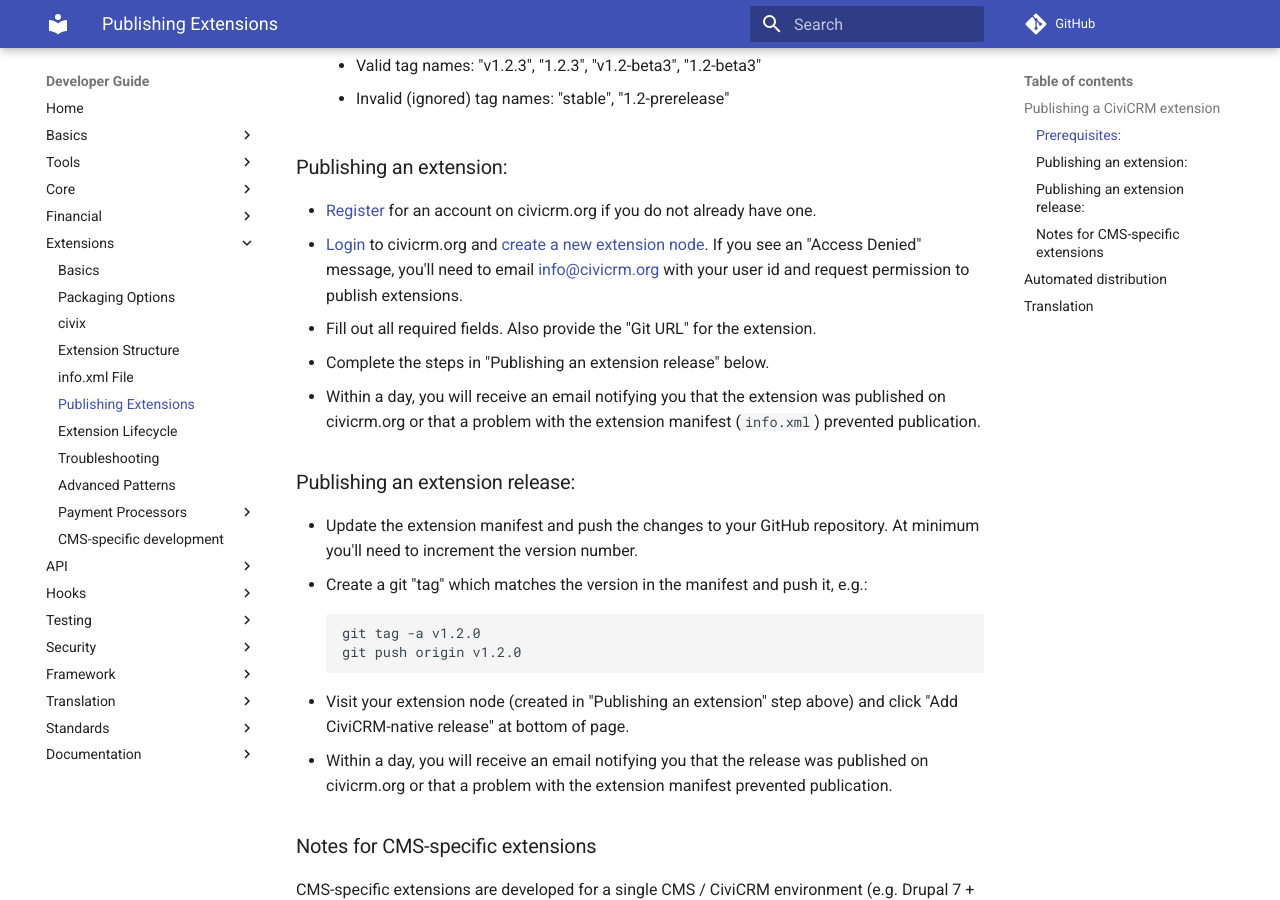
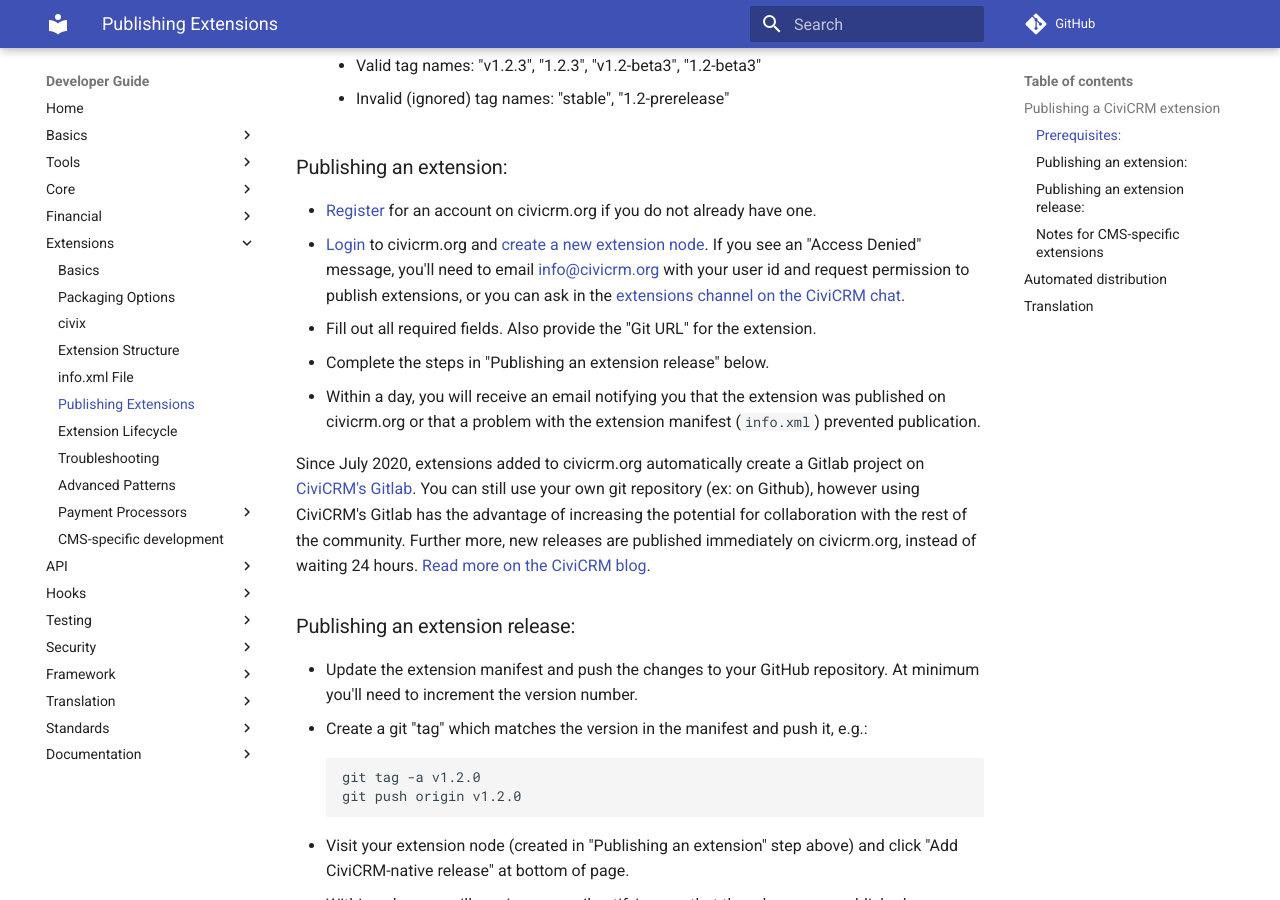
Before and after one commit to civicrm/civicrm-dev-docs, an MkDocs documentation site: the page built from docs/extensions/publish.md, in a window 1280 px wide and 900 px high, scrolled down 1174 px. Built offline with MkDocs 1.6.1 and Material for MkDocs 9.7.7, drawn with Linux system fonts in a browser that asks for light colours; comment, search, counter and statistics services are not loaded; some of the changed text lies outside the part shown.

Commit message:
publish.md: add bits about the new auto-release feature (#828)

```diff
--- a/docs/extensions/publish.md
+++ b/docs/extensions/publish.md
@@ -32,10 +32,12 @@
 ### Publishing an extension:
 
 -   [Register](https://civicrm.org/user/register) for an account on civicrm.org if you do not already have one.
--   [Login](https://civicrm.org/user) to civicrm.org and [create a new extension node](http://civicrm.org/node/add/extension). If you see an "Access Denied" message, you'll need to email [info@civicrm.org](mailto:info@civicrm.org) with your user id and request permission to publish extensions.
+-   [Login](https://civicrm.org/user) to civicrm.org and [create a new extension node](http://civicrm.org/node/add/extension). If you see an "Access Denied" message, you'll need to email [info@civicrm.org](mailto:info@civicrm.org) with your user id and request permission to publish extensions, or you can ask in the [extensions channel on the CiviCRM chat](https://chat.civicrm.org/civicrm/channels/extensions).
 -   Fill out all required fields. Also provide the "Git URL" for the extension.
 -   Complete the steps in "Publishing an extension release" below.
 -   Within a day, you will receive an email notifying you that the extension was published on civicrm.org or that a problem with the extension manifest (`info.xml`) prevented publication.
+
+Since July 2020, extensions added to civicrm.org automatically create a Gitlab project on [CiviCRM's Gitlab](https://lab.civicrm.org/extensions). You can still use your own git repository (ex: on Github), however using CiviCRM's Gitlab has the advantage of increasing the potential for collaboration with the rest of the community. Further more, new releases are published immediately on civicrm.org, instead of waiting 24 hours. [Read more on the CiviCRM blog](https://civicrm.org/blog/bgm/extension-directory-updates).
 
 ### Publishing an extension release:
 
```
Also changed, not shown: other parts of docs/extensions/publish.md (+1 -1 lines).
